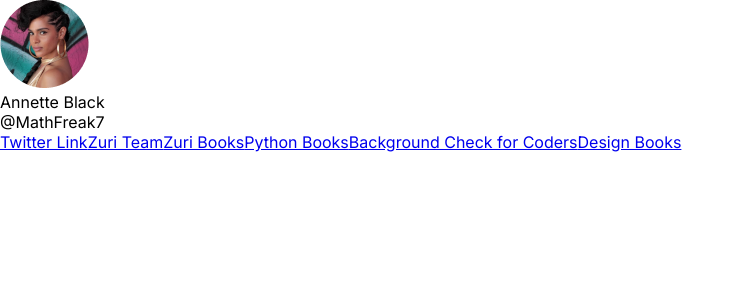
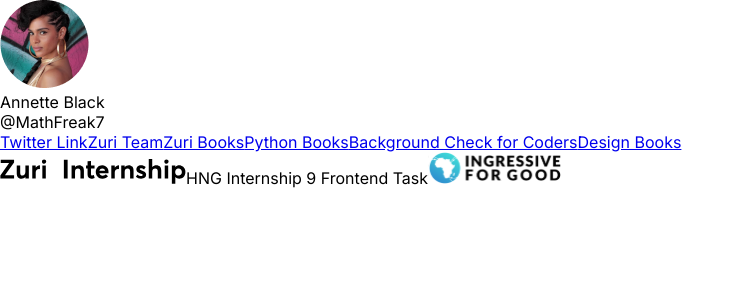
Before and after one commit to LazyCoder4542/HNG, a React (Create React App) app in the folder react-app/: page / in a window 1280 px wide. Shown: the top 300 px of the page, without its empty margins (0-744 px from the left). Built offline with nearby package versions, Linux system fonts and the light colour scheme.

Commit message:
completed footer jsx

```diff
--- a/react-app/src/components/molecules/Footer.jsx
+++ b/react-app/src/components/molecules/Footer.jsx
@@ -1,11 +1,20 @@
 import React, { Component } from 'react';
-
+import {ReactComponent as ZuriLogo} from "./../../assets/icons/Zuri.svg"
+import {ReactComponent as I4GLogo} from "./../../assets/icons/I4G.svg"
 class Footer extends Component {
     state = {  }
     render() {
         return (
             <footer id='site-footer'>
-
+                <span>
+                    <ZuriLogo />
+                </span>
+                <span>
+                    HNG Internship 9 Frontend Task
+                </span>
+                <span>
+                    <I4GLogo />
+                </span>
             </footer>
         );
     }
```
Also changed, not shown: react-app/src/assets/icons/Zuri.svg (renamed from react-app/src/assets/icons/Vector (3).svg).
